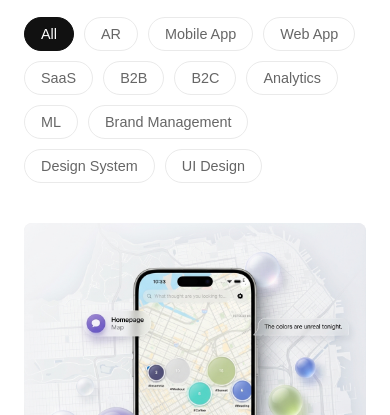
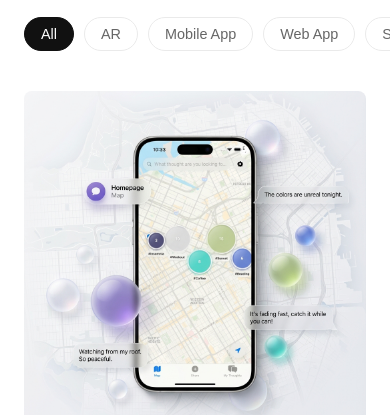
Before and after one commit to abijitinu/portfolio_2025, a website built with Vite: page index.html in a window 390 px wide. Shown: the part 707-1122 px from the top of the page. Built offline with nearby package versions, Linux system fonts and the light colour scheme.

Commit message:
Enable horizontal scrolling for work filters on mobile

```diff
--- a/src/style.css
+++ b/src/style.css
@@ -791,3 +791,33 @@ footer {
   padding-bottom: 2rem;
   /* Add padding here instead of margin to include in sticky area */
 }
+
+/* Mobile Filter Scroll */
+@media (max-width: 768px) {
+  .filters {
+    flex-wrap: nowrap;
+    overflow-x: auto;
+    padding-bottom: 0.5rem;
+    /* Space for scrollbar if visible, or touch target */
+    -webkit-overflow-scrolling: touch;
+    /* Smooth scrolling on iOS */
+    scrollbar-width: none;
+    /* Hide scrollbar Firefox */
+    margin-right: -1.5rem;
+    /* Counteract container padding */
+    padding-right: 1.5rem;
+    /* Ensure last item is reachable */
+  }
+
+  .filters::-webkit-scrollbar {
+    display: none;
+    /* Hide scrollbar Chrome/Safari */
+  }
+
+  .filter-btn {
+    white-space: nowrap;
+    /* Prevent text wrapping inside buttons */
+    flex: 0 0 auto;
+    /* Prevent buttons from shrinking */
+  }
+}
```
